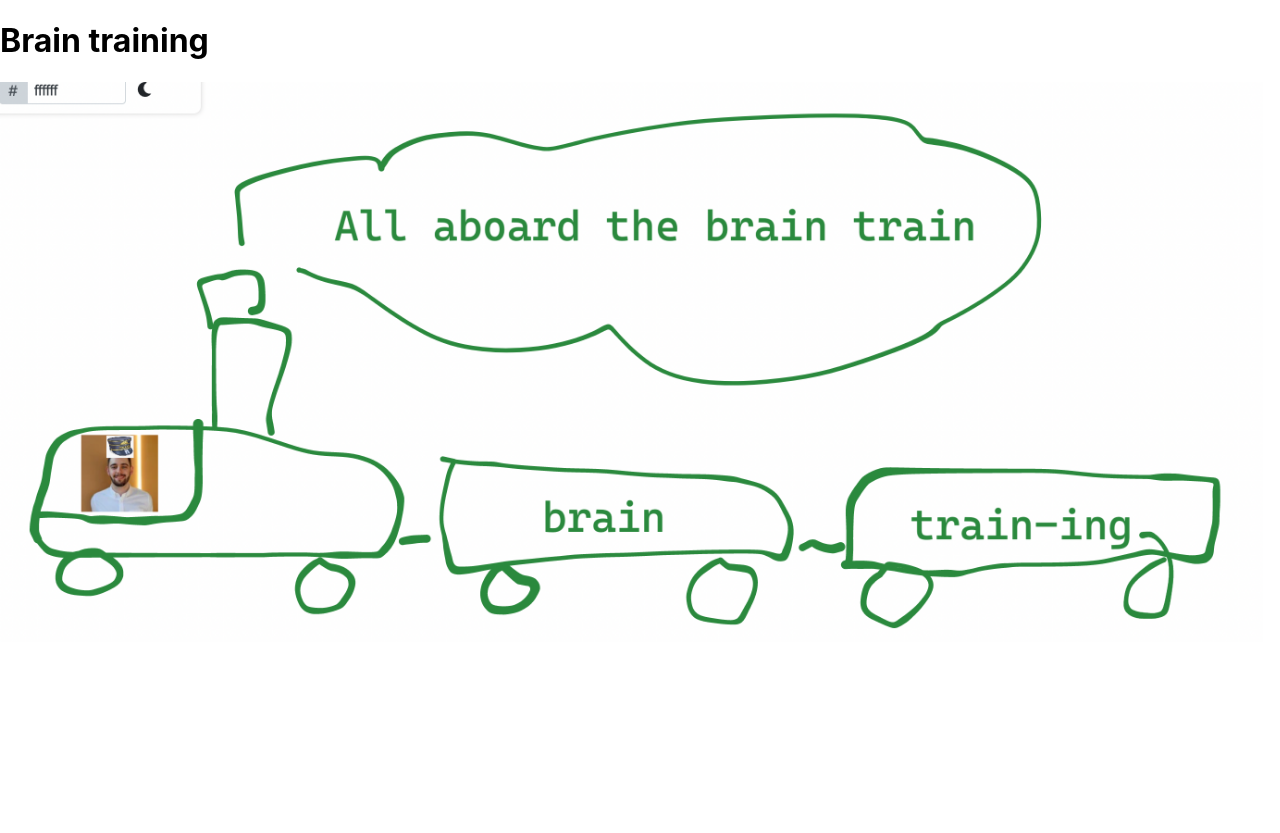
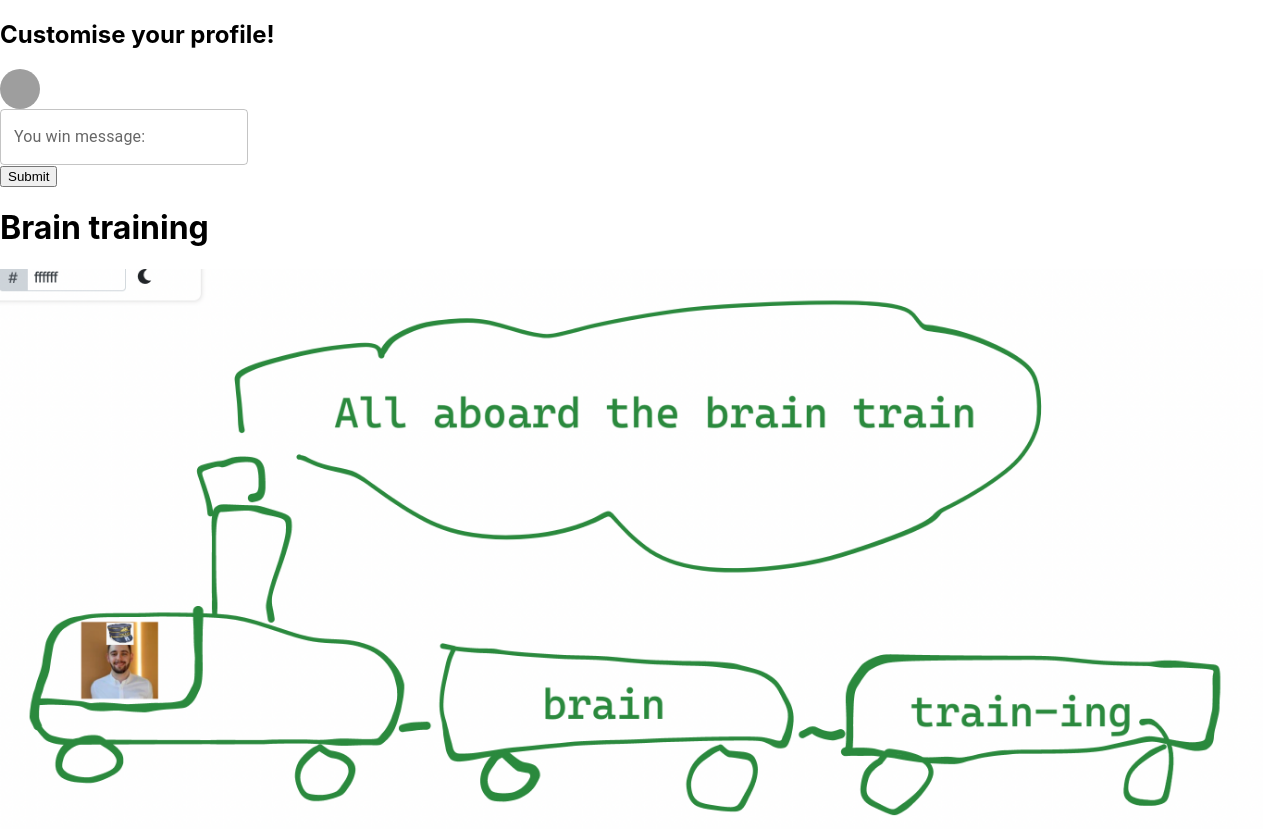
Before and after one commit to tibo8841/brain-training-frontend, a React (Create React App) app in the folder brain-training/: page /CustomiseProfile in a window 1280 px wide. Before the commit this address had no page. Before the commit the page ends 800 px from the top, so only its background shows below. Built offline with nearby package versions, Linux system fonts and the light colour scheme; grey boxes are pictures that could not be loaded; the HTML template or start-up script is replaced by a standard one.

Commit message:
no changes to be pushed to main

```diff
--- a/brain-training/src/App.js
+++ b/brain-training/src/App.js
@@ -19,7 +19,7 @@ function App() {
         <Route path="register" element={<Registration />} />
         <Route path="how+to+play" element={<HowToPlay />} />
         <Route path="leaderboard" element={<Leaderboard />} />
-        <Route path="profile" element={<CustomiseProfile />} />
+        <Route path="CustomiseProfile" element={<CustomiseProfile />} />
         <Route path="play" element={<SingleplayerGame />} />
         <Route path="play/results" element={<SingleplayerResults />} />
         <Route path="lobby" element={<Lobby />} />
--- a/brain-training/src/Components/CustomiseProfile.js
+++ b/brain-training/src/Components/CustomiseProfile.js
@@ -12,12 +12,8 @@ export default function CustomiseProfile() {
     fetchUserWinMessage();
   }, []);
 
-  function displayCustomWinMessage() {
-    return <h2> your win message is: {userWinMessage} </h2>;
-  }
-
   function handleCreateWinMessageSubmit() {
-    console.log("Win message submitted");
+    e.preventDefault();
   }
 
   return (
```
Also changed, not shown: 1 other file (tests, documents, lock files or other folders).
